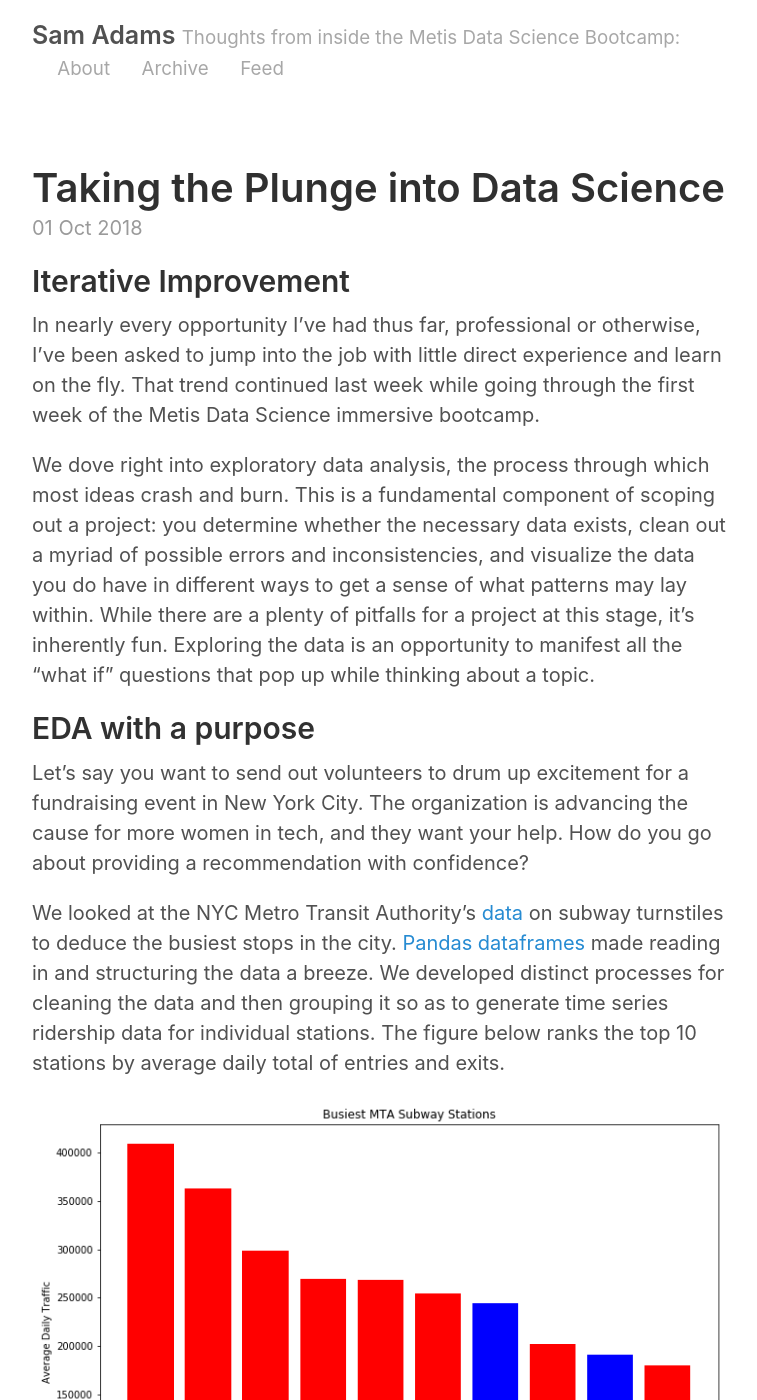
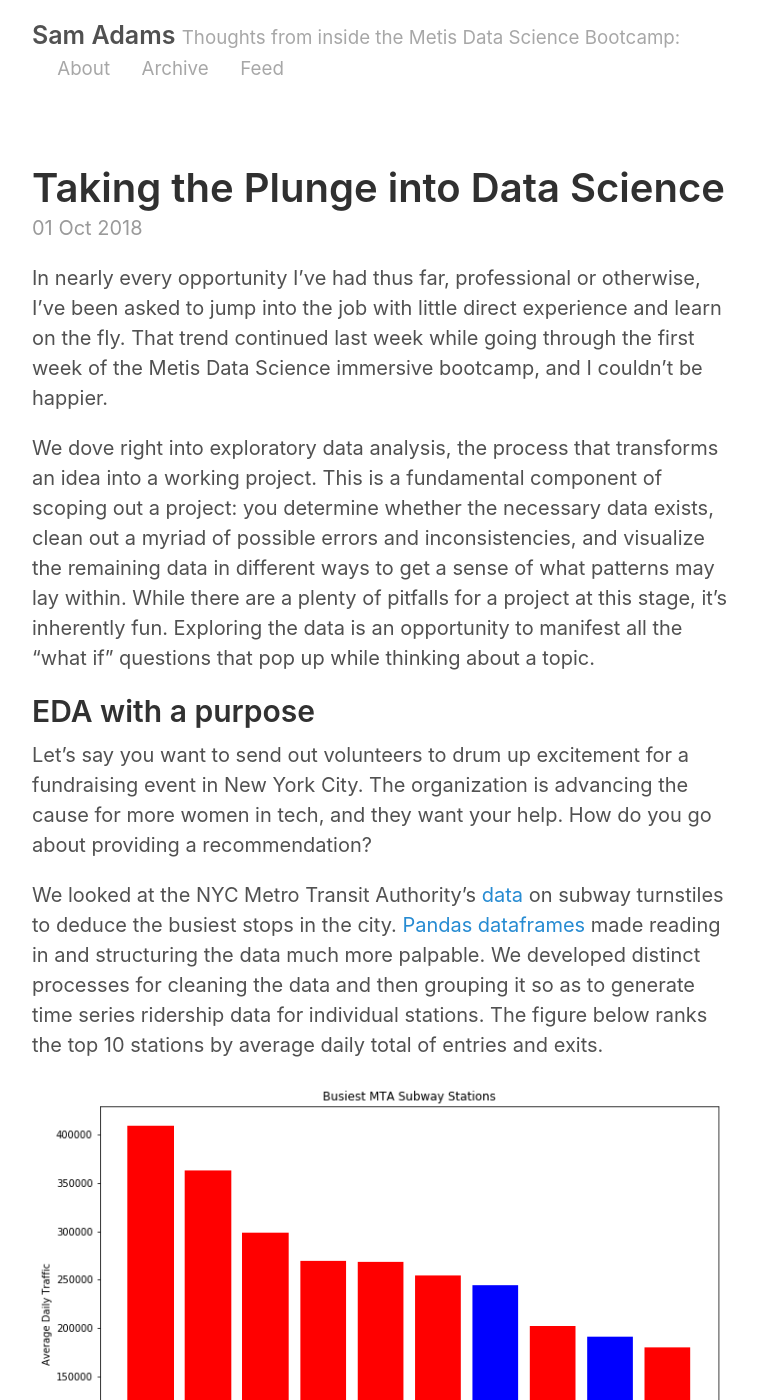
Before and after one commit to adamsxs/adamsxs.github.io, a Jekyll site: the page built from _posts/2018-10-01-Taking-the-Plunge.md, in a window 1280 px wide and 1400 px high. Shown: the whole window, without its empty margins (258-1015 px from the left). Built offline with Jekyll 4.4.1, drawn with Linux system fonts in a browser that asks for light colours; some of the changed text lies outside the part shown.

Commit message:
Update 2018-10-01-Taking-the-Plunge.md
Edits for grammar and syntax.

```diff
--- a/_posts/2018-10-01-Taking-the-Plunge.md
+++ b/_posts/2018-10-01-Taking-the-Plunge.md
@@ -3,14 +3,12 @@ layout: post
 title: Taking the Plunge into Data Science
 ---
 
-## Iterative Improvement
+In nearly every opportunity I've had thus far, professional or otherwise, I've been asked to jump into the job with little direct experience and learn on the fly.
+That trend continued last week while going through the first week of the Metis Data Science immersive bootcamp, and I couldn't be happier.
 
-In nearly every opportunity I've had thus far, professional or otherwise, I've been asked to jump into the job with little direct experience and learn on the fly.
-That trend continued last week while going through the first week of the Metis Data Science immersive bootcamp.
-
-We dove right into exploratory data analysis, the process through which most ideas crash and burn.
+We dove right into exploratory data analysis, the process that transforms an idea into a working project.
 This is a fundamental component of scoping out a project: you determine whether the necessary data exists, clean out a myriad of possible errors and inconsistencies,
-and visualize the data you do have in different ways to get a sense of what patterns may lay within.
+and visualize the remaining data in different ways to get a sense of what patterns may lay within.
 While there are a plenty of pitfalls for a project at this stage, it's inherently fun.
 Exploring the data is an opportunity to manifest all the "what if" questions that pop up while thinking about a topic.
 
@@ -18,10 +16,10 @@ Exploring the data is an opportunity to manifest all the "what if" questions tha
 
 Let's say you want to send out volunteers to drum up excitement for a fundraising event in New York City.
 The organization is advancing the cause for more women in tech, and they want your help.
-How do you go about providing a recommendation with confidence?
+How do you go about providing a recommendation?
 
 We looked at the NYC Metro Transit Authority's [data](http://web.mta.info/developers/turnstile.html) on subway turnstiles to deduce the busiest stops in the city.
-[Pandas dataframes](https://pandas.pydata.org/) made reading in and structuring the data a breeze.
+[Pandas dataframes](https://pandas.pydata.org/) made reading in and structuring the data much more palpable.
 We developed distinct processes for cleaning the data and then grouping it so as to generate time series ridership data for individual stations.
 The figure below ranks the top 10 stations by average daily total of entries and exits.
 
```
Also changed, not shown: other parts of _posts/2018-10-01-Taking-the-Plunge.md (+3 -2 lines).
